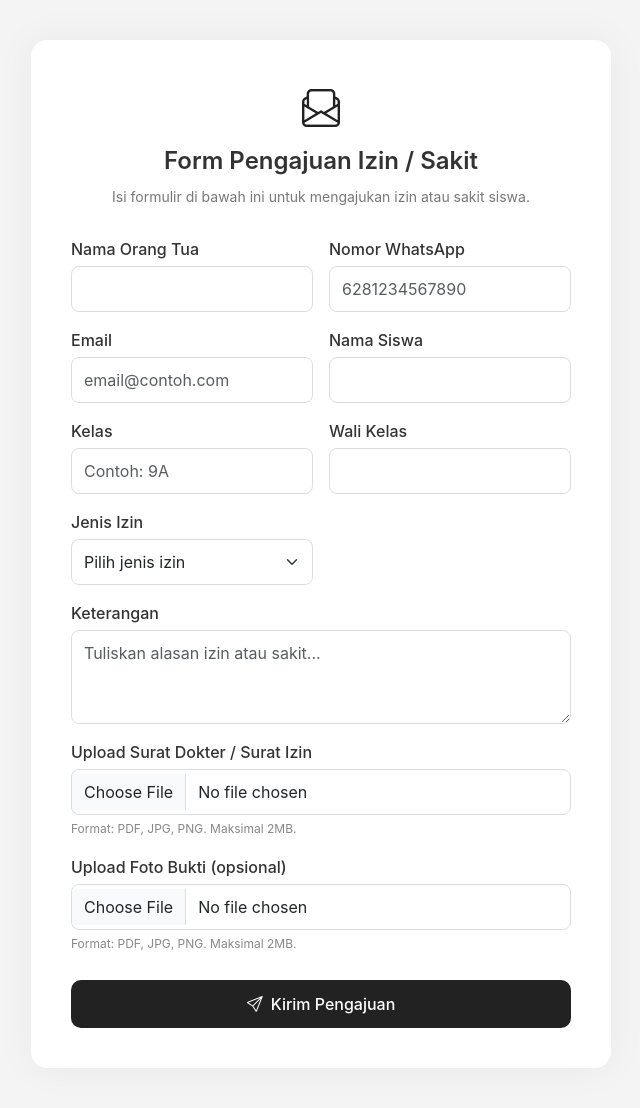
After one commit to MUZAKI1453/Sistem-Absensi-Siswa-Berbasis-QR-Code, a Flask app: page /izin/ in a window 1280 px wide. The commit adds this page. Shown: the whole page, without its empty margins (319-959 px from the left). Run offline with Flask 3, Linux system fonts and the light colour scheme; some libraries are stand-ins or nearby versions.

Commit message:
7. notifikasi saat siswa terlambat dan jika belum hadir lebh dari jam terlambat 8. ortu dapat melakukan izin dan sakit dengan mengunggah file dan foto

```diff
--- a/app.py
+++ b/app.py
@@ -1,27 +1,27 @@
 import os
 from datetime import datetime
-
+from sqlalchemy import exc
 from dotenv import load_dotenv
 from flask import (
     Flask, render_template, request, redirect, url_for, session,
     jsonify, flash
 )
-from sqlalchemy import exc
-
+from models import (
+    db, SettingWaktu, SettingWaktuGuruStaf,
+    SettingWaktuKeamanan, HariLibur
+)
 from absensi_pegawai_routes import absensi_pegawai_bp
 from absensi_routes import absensi_bp, get_badge_color
 from dashboard_routes import dashboard_bp
 from export_routes import export_bp
 from jadwal_keamanan_routes import jadwal_keamanan_bp
 from kelola_kelas_routes import kelola_kelas_bp
-from models import (
-    db, SettingWaktu, SettingWaktuGuruStaf,
-    SettingWaktuKeamanan, HariLibur
-)
 from notifikasi_terlambat import start_scheduler
 from pegawai_routes import pegawai_bp
 from scan_routes import scan_bp
 from siswa_routes import siswa_bp
+from izin_routes import izin_bp
+from izin_admin_routes import izin_admin_bp
 
 # =======================================================================
 #  INISIALISASI APLIKASI FLASK
@@ -68,6 +68,9 @@ app.register_blueprint(jadwal_keamanan_bp)
 app.register_blueprint(absensi_pegawai_bp)
 app.register_blueprint(siswa_bp)
 app.register_blueprint(pegawai_bp)
+app.register_blueprint(izin_bp)
+app.register_blueprint(izin_admin_bp)
+
 
 
 # =======================================================================
--- /dev/null
+++ b/izin_routes.py
@@ -0,0 +1,57 @@
+from flask import Blueprint, render_template, request, redirect, url_for, flash
+from models import db, IzinSiswa
+from datetime import datetime
+import os
+
+izin_bp = Blueprint("izin_bp", __name__, url_prefix="/izin")
+
+UPLOAD_FOLDER = "static/uploads"
+os.makedirs(UPLOAD_FOLDER, exist_ok=True)
+
+@izin_bp.route("/", methods=["GET", "POST"])
+def form_izin():
+    if request.method == "POST":
+        nama_ortu = request.form["nama_ortu"]
+        no_wa = request.form["no_wa"]
+        email = request.form.get("email")
+        nama_siswa = request.form["nama_siswa"]
+        kelas = request.form["kelas"]
+        wali_kelas = request.form["wali_kelas"]
+        jenis_izin = request.form["jenis_izin"]
+        keterangan = request.form.get("keterangan")
+
+        file_surat = request.files.get("file_surat")
+        file_foto = request.files.get("file_foto")
+
+        nama_file_surat = None
+        nama_file_foto = None
+
+        if file_surat and file_surat.filename != "":
+            nama_file_surat = f"{datetime.now().timestamp()}_{file_surat.filename}"
+            file_surat.save(os.path.join(UPLOAD_FOLDER, nama_file_surat))
+
+        if file_foto and file_foto.filename != "":
+            nama_file_foto = f"{datetime.now().timestamp()}_{file_foto.filename}"
+            file_foto.save(os.path.join(UPLOAD_FOLDER, nama_file_foto))
+
+        izin = IzinSiswa(
+            nama_ortu=nama_ortu,
+            no_wa=no_wa,
+            email=email,
+            nama_siswa=nama_siswa,
+            kelas=kelas,
+            wali_kelas=wali_kelas,
+            jenis_izin=jenis_izin,
+            keterangan=keterangan,
+            file_surat=nama_file_surat,
+            file_foto=nama_file_foto,
+        )
+
+        db.session.add(izin)
+        db.session.commit()
+
+        # Flash pesan sukses (1x)
+        flash("✅ Permohonan izin berhasil dikirim. Menunggu persetujuan admin.", "success")
+        return redirect(url_for("izin_bp.form_izin"))
+
+    return render_template("izin_form.html")
--- a/templates/base.html
+++ b/templates/base.html
@@ -311,6 +311,10 @@
                href="{{ url_for('kelola_kelas_bp.kelola_kelas') }}">
                 <i class="bi bi-book"></i><span>Kelola Kelas</span>
             </a>
+            <a class="nav-link {% if '/admin/izin' in request.path %}active{% endif %}"
+               href="{{ url_for('izin_admin_bp.daftar_izin') }}">
+                <i class="bi bi-clipboard-check"></i><span>Verifikasi Izin & Sakit</span>
+            </a>
             <a class="nav-link {% if 'jadwal_keamanan' in request.path %}active{% endif %}"
                href="{{ url_for('jadwal_keamanan_bp.jadwal_keamanan') }}">
                 <i class="bi bi-calendar-range"></i><span>Jadwal Keamanan</span>
--- /dev/null
+++ b/templates/izin_form.html
@@ -0,0 +1,206 @@
+<!DOCTYPE html>
+<html lang="id">
+<head>
+  <meta charset="UTF-8">
+  <title>Form Izin / Sakit Siswa</title>
+  <meta name="viewport" content="width=device-width, initial-scale=1">
+  <link
+    href="https://cdn.jsdelivr.net/npm/bootstrap@5.3.0/dist/css/bootstrap.min.css"
+    rel="stylesheet">
+  <link
+    href="https://cdn.jsdelivr.net/npm/bootstrap-icons@1.11.1/font/bootstrap-icons.css"
+    rel="stylesheet">
+  <style>
+    body {
+      background-color: #f4f4f4;
+      font-family: "Inter", "Segoe UI", sans-serif;
+      color: #333;
+      display: flex;
+      justify-content: center;
+      align-items: flex-start;
+      min-height: 100vh;
+      padding: 40px 15px;
+    }
+
+    .form-wrapper {
+      background: #fff;
+      border-radius: 16px;
+      max-width: 580px;
+      width: 100%;
+      box-shadow: 0 0 40px rgba(0,0,0,0.05);
+      padding: 40px;
+      transition: all 0.2s ease;
+    }
+
+    .form-wrapper:hover {
+      box-shadow: 0 0 50px rgba(0,0,0,0.08);
+    }
+
+    h4 {
+      font-weight: 600;
+      text-align: center;
+      margin-bottom: 10px;
+    }
+
+    p.desc {
+      color: #777;
+      text-align: center;
+      margin-bottom: 30px;
+      font-size: 14px;
+    }
+
+    label {
+      font-weight: 500;
+      margin-bottom: 5px;
+    }
+
+    input, select, textarea {
+      border-radius: 8px !important;
+      border: 1px solid #ddd !important;
+      padding: 10px 12px !important;
+      font-size: 15px;
+    }
+
+    input:focus, select:focus, textarea:focus {
+      border-color: #999 !important;
+      box-shadow: none !important;
+    }
+
+    .btn-submit {
+      background-color: #222;
+      color: white;
+      border: none;
+      border-radius: 10px;
+      width: 100%;
+      padding: 12px;
+      font-weight: 500;
+      margin-top: 10px;
+      transition: all 0.2s ease;
+    }
+
+    .btn-submit:hover {
+      background-color: #444;
+    }
+
+    small {
+      color: #888;
+      font-size: 12px;
+    }
+
+    .icon-header {
+      text-align: center;
+      font-size: 38px;
+      color: #222;
+      margin-bottom: 10px;
+    }
+
+    .alert {
+      margin-bottom: 20px;
+      animation: fadeIn 0.5s ease;
+    }
+
+    @keyframes fadeIn {
+      from { opacity: 0; transform: translateY(-10px); }
+      to { opacity: 1; transform: translateY(0); }
+    }
+  </style>
+</head>
+<body>
+
+  <div class="form-wrapper">
+
+    <!-- 🔔 Notifikasi Flash Message -->
+    {% with messages = get_flashed_messages(with_categories=true) %}
+      {% if messages %}
+        {% for category, message in messages %}
+          <div class="alert alert-{{ 'success' if category == 'success' else 'danger' }} alert-dismissible fade show" role="alert">
+            {{ message }}
+            <button type="button" class="btn-close" data-bs-dismiss="alert" aria-label="Close"></button>
+          </div>
+        {% endfor %}
+      {% endif %}
+    {% endwith %}
+
+    <div class="icon-header">
+      <i class="bi bi-envelope-paper"></i>
+    </div>
+    <h4>Form Pengajuan Izin / Sakit</h4>
+    <p class="desc">Isi formulir di bawah ini untuk mengajukan izin atau sakit siswa.</p>
+
+    <form method="POST" enctype="multipart/form-data">
+      <div class="row g-3">
+        <div class="col-md-6">
+          <label>Nama Orang Tua</label>
+          <input type="text" name="nama_ortu" class="form-control" required>
+        </div>
+        <div class="col-md-6">
+          <label>Nomor WhatsApp</label>
+          <input type="text" name="no_wa" class="form-control" placeholder="6281234567890" required>
+        </div>
+
+        <div class="col-md-6">
+          <label>Email</label>
+          <input type="email" name="email" class="form-control" placeholder="email@contoh.com">
+        </div>
+        <div class="col-md-6">
+          <label>Nama Siswa</label>
+          <input type="text" name="nama_siswa" class="form-control" required>
+        </div>
+
+        <div class="col-md-6">
+          <label>Kelas</label>
+          <input type="text" name="kelas" class="form-control" placeholder="Contoh: 9A" required>
+        </div>
+        <div class="col-md-6">
+          <label>Wali Kelas</label>
+          <input type="text" name="wali_kelas" class="form-control">
+        </div>
+
+        <div class="col-md-6">
+          <label>Jenis Izin</label>
+          <select name="jenis_izin" class="form-select" required>
+            <option value="" selected disabled>Pilih jenis izin</option>
+            <option value="Sakit">Sakit</option>
+            <option value="Izin">Izin</option>
+          </select>
+        </div>
+
+        <div class="col-12">
+          <label>Keterangan</label>
+          <textarea name="keterangan" class="form-control" rows="3" placeholder="Tuliskan alasan izin atau sakit..."></textarea>
+        </div>
+
+        <div class="col-12">
+          <label>Upload Surat Dokter / Surat Izin</label>
+          <input type="file" name="file_surat" class="form-control">
+          <small>Format: PDF, JPG, PNG. Maksimal 2MB.</small>
+        </div>
+
+        <div class="col-12">
+          <label>Upload Foto Bukti (opsional)</label>
+          <input type="file" name="file_foto" class="form-control">
+          <small>Format: PDF, JPG, PNG. Maksimal 2MB.</small>
+        </div>
+
+        <div class="col-12">
+          <button type="submit" class="btn-submit">
+            <i class="bi bi-send me-2"></i>Kirim Pengajuan
+          </button>
+        </div>
+      </div>
+    </form>
+  </div>
+
+  <script src="https://cdn.jsdelivr.net/npm/bootstrap@5.3.0/dist/js/bootstrap.bundle.min.js"></script>
+  <script>
+    // 🔄 Hapus notifikasi otomatis setelah 4 detik
+    setTimeout(() => {
+      const alerts = document.querySelectorAll('.alert');
+      alerts.forEach(alert => {
+        const bsAlert = new bootstrap.Alert(alert);
+        bsAlert.close();
+      });
+    }, 4000);
+  </script>
+</body>
+</html>
```
Also changed, not shown: izin_admin_routes.py (added, +62 -0 lines), models.py (+17 -0 lines), templates/admin_izin_list.html (added, +129 -0 lines), utils.py (+6 -1 lines).
